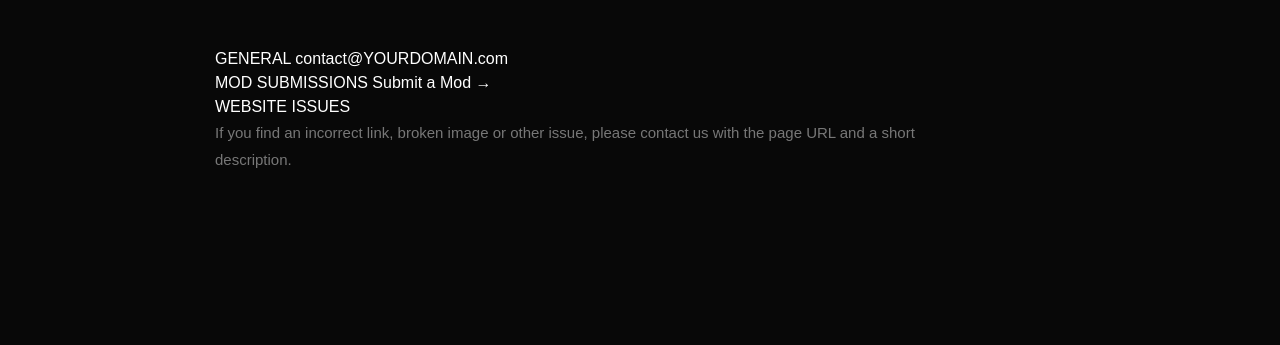
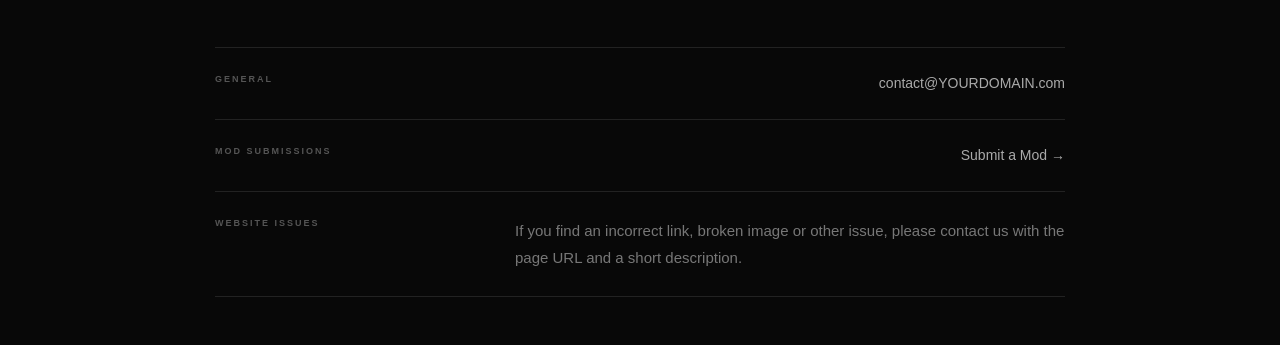
Before and after one commit to Danra1/kairo-mods, a plain HTML site: page contact/index.html in a window 1280 px wide. Shown: the part 455-800 px from the top of the page. Drawn offline with Linux system fonts and the light colour scheme.

Commit message:
Update style.css

```diff
--- a/style.css
+++ b/style.css
@@ -1531,3 +1531,63 @@ footer {
     line-height: 1.7;
     margin-bottom: 50px;
 }
+/* =========================
+   CONTACT
+========================= */
+
+.contact-box {
+    margin-top: 50px;
+
+    border-top: 1px solid #222;
+}
+
+.contact-item {
+    display: flex;
+    align-items: flex-start;
+    justify-content: space-between;
+
+    gap: 30px;
+
+    padding: 25px 0;
+
+    border-bottom: 1px solid #222;
+}
+
+.contact-item > span {
+    min-width: 160px;
+
+    color: #555;
+
+    font-size: 9px;
+    font-weight: 900;
+    letter-spacing: 2px;
+}
+
+.contact-item a {
+    color: #aaa;
+
+    text-decoration: none;
+
+    font-size: 14px;
+
+    transition: .2s ease;
+}
+
+.contact-item a:hover {
+    color: white;
+}
+
+.contact-item p {
+    margin: 0;
+
+    max-width: 550px;
+}
+
+@media (max-width: 600px) {
+
+    .contact-item {
+        flex-direction: column;
+        gap: 12px;
+    }
+
+}
```
